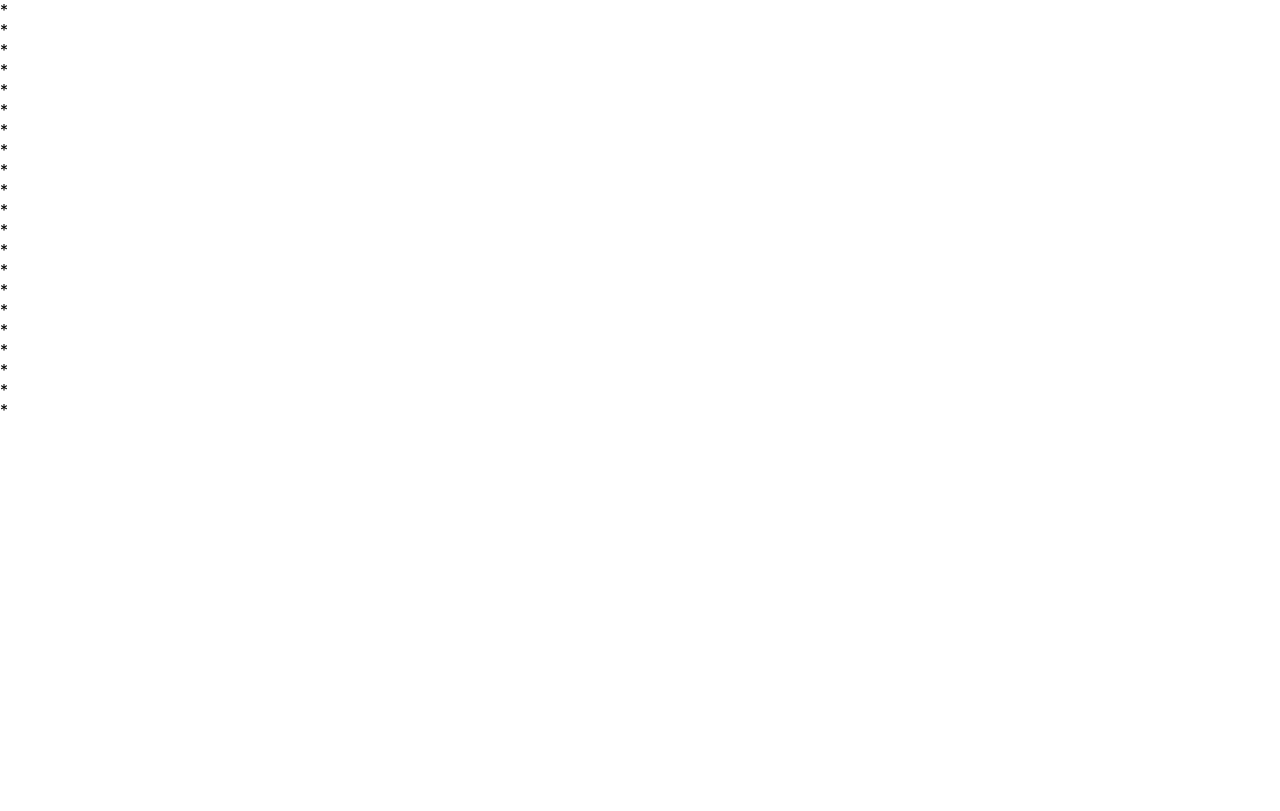
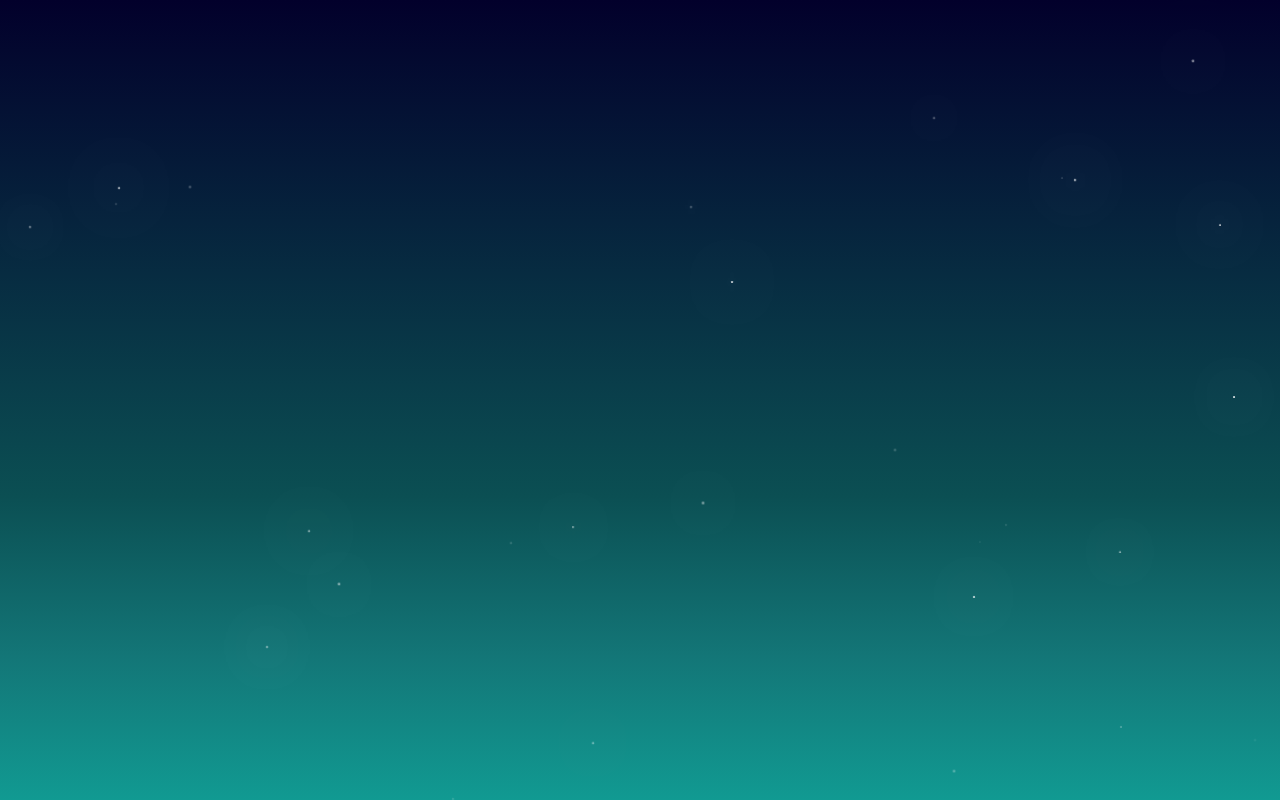
Before and after one commit to nmpellecchia/my-portfolio, a React (Create React App) app: page / in a window 1280 px wide. Built offline with nearby package versions, Linux system fonts and the light colour scheme.

Commit message:
added sky gradient and stars

```diff
--- a/src/App.css
+++ b/src/App.css
@@ -1,3 +1,10 @@
+body {
+  width: 100%;
+  height: 100vh;
+  padding: 0;
+  margin: 0;
+}
+
 /* .App {
   text-align: center;
 }
--- a/src/components/background/StarrySky.css
+++ b/src/components/background/StarrySky.css
@@ -0,0 +1,52 @@
+.night-sky {
+  width: 100%;
+  height: 100vh;
+  background: rgb(2, 0, 43);
+  background: linear-gradient(
+    rgba(2, 0, 43, 1) 0%,
+    rgba(11, 79, 83, 1) 62%,
+    rgba(19, 118, 119, 1) 82%,
+    rgba(17, 154, 146, 1) 100%
+  );
+}
+
+.star {
+  position: relative;
+  height: 2px;
+  width: 2px;
+  background: rgba(255, 255, 255, 0);
+  border-radius: 30%;
+  -webkit-box-shadow: 0px 0px 70px 5px rgba(255, 255, 255, 0.9);
+  box-shadow: 0px 0px 70px 5px rgba(255, 255, 255, 0.9);
+}
+
+/* Animations */
+
+@keyframes twinkle {
+  0% {
+    transform: scale(1, 1);
+    background: rgba(255, 255, 255, 0);
+    -webkit-box-shadow: 0px 0px 70px 5px rgba(255, 255, 255, 0);
+    box-shadow: 0px 0px 70px 5px rgba(255, 255, 255, 0);
+    animation-timing-function: ease-in;
+  }
+  50% {
+    transform: scale(0.8, 0.8);
+    background: rgba(255, 255, 255, 1);
+    -webkit-box-shadow: 0px 0px 70px 5px rgba(255, 255, 255, 0.9);
+    box-shadow: 0px 0px 70px 5px rgba(255, 255, 255, 0.9);
+    animation-timing-function: ease-out;
+  }
+  80% {
+    background: rgba(255, 255, 255, 0.5);
+    -webkit-box-shadow: 0px 0px 70px 5px rgba(255, 255, 255, 0.4);
+    box-shadow: 0px 0px 70px 5px rgba(255, 255, 255, 0.4);
+    transform: scale(1.2, 1.2);
+  }
+  100% {
+    background: rgba(255, 255, 255, 0);
+    -webkit-box-shadow: 0px 0px 70px 5px rgba(255, 255, 255, 0);
+    box-shadow: 0px 0px 70px 5px rgba(255, 255, 255, 0);
+    transform: scale(1, 1);
+  }
+}
--- a/src/components/background/StarrySky.js
+++ b/src/components/background/StarrySky.js
@@ -1,24 +1,27 @@
 import React from 'react';
+import './StarrySky.css';
 
 function StarrySky() {
   const addStars = amount => {
     const stars = [];
     for (let i = 0; i <= amount; i++) {
-      stars.push(<Star />);
+      stars.push(<Star key={i.toString()} />);
     }
     return stars;
   };
-  return <div>{addStars(20)}</div>;
+  return <div className="night-sky">{addStars(30)}</div>;
 }
 
 function Star() {
   return (
     <div
       className="star"
-      /* style={{ animation: 'twinkle 5s linear infinite' }} */
-    >
-      *
-    </div>
+      style={{
+        /* prettier-ignore */ animation: `twinkle ${( Math.random() * 5 + 3).toString()}s linear infinite`,
+        top: `${Math.random() * window.innerHeight}px`,
+        left: `${Math.random() * window.innerWidth}px`,
+      }}
+    ></div>
   );
 }
 
```
